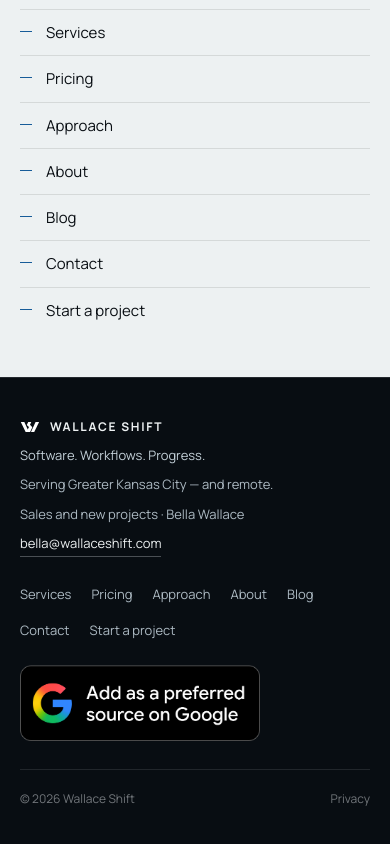
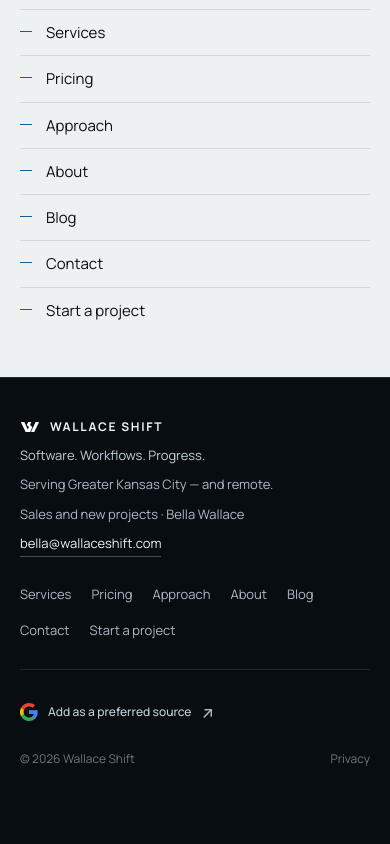
Before and after one commit to 5cylinders1/wallace-shift, a React (Vite) app: page /blog in a window 390 px wide. Shown: the part 558-1402 px from the top of the page. After the commit the page ends 1366 px from the top, so only its background shows below. Built offline with nearby package versions, Linux system fonts and the light colour scheme.

Commit message:
Refine preferred source link styling and footer placement, docs(blog): draft twelve CRM and automation articles with worksheets

```diff
--- a/blog/render.ts
+++ b/blog/render.ts
@@ -53,8 +53,15 @@ function header(): string {
 
 function footer(): string {
   return `<footer class="blog-footer"><div class="blog-container">
-    <div class="blog-footer__top"><div><a class="blog-brand" href="/"><img src="/brand/wallace-shift-logo-white.svg" width="22" height="14" alt="" /><span>Wallace Shift</span></a><p>Software. Workflows. Progress.</p></div><div class="blog-footer__links"><nav aria-label="Footer"><ul>${navLinks()}</ul></nav><a class="blog-footer__preferred-source" href="${safeUrl(siteFooter.preferredSource.href)}" target="_blank" rel="noopener noreferrer"><img src="${safeUrl(siteFooter.preferredSource.badge)}" alt="${escape(siteFooter.preferredSource.label)}" width="676" height="213" loading="lazy" decoding="async" /></a></div></div>
-    <div class="blog-footer__bottom"><p>© ${new Date().getFullYear()} Wallace Shift</p><a href="/privacy">Privacy</a></div>
+    <div class="blog-footer__top"><div><a class="blog-brand" href="/"><img src="/brand/wallace-shift-logo-white.svg" width="22" height="14" alt="" /><span>Wallace Shift</span></a><p>Software. Workflows. Progress.</p></div><nav aria-label="Footer"><ul>${navLinks()}</ul></nav></div>
+    <div class="blog-footer__bottom">
+      <p>© ${new Date().getFullYear()} Wallace Shift</p>
+      <a class="blog-footer__preferred-source" href="${safeUrl(siteFooter.preferredSource.href)}" aria-label="${escape(siteFooter.preferredSource.label)}" target="_blank" rel="noopener noreferrer">
+        <img src="${safeUrl(siteFooter.preferredSource.icon)}" alt="" width="18" height="18" loading="lazy" decoding="async" />
+        <span>${escape(siteFooter.preferredSource.text)}</span><span class="blog-footer__preferred-arrow" aria-hidden="true">↗</span>
+      </a>
+      <a class="blog-footer__privacy" href="/privacy">Privacy</a>
+    </div>
   </div></footer>`
 }
 
--- a/src/components/SiteFooter/SiteFooter.css
+++ b/src/components/SiteFooter/SiteFooter.css
@@ -66,24 +66,29 @@
   border-bottom-color: var(--color-ember);
 }
 
-.site-footer__links {
-  display: flex;
-  flex-direction: column;
-  align-items: flex-end;
-  gap: 24px;
-  max-width: 100%;
-}
-
 .site-footer__preferred-source {
-  display: block;
-  width: 240px;
-  max-width: 100%;
-  border-radius: 12px;
+  display: inline-flex;
+  align-items: center;
+  gap: 10px;
+  min-height: 32px;
+  font-size: 0.75rem;
+  font-weight: 500;
+  line-height: 1.5;
+  color: var(--color-silver);
+  transition: color var(--duration-hover) var(--ease-out-soft);
 }
 
 .site-footer__preferred-source img {
-  width: 100%;
-  height: auto;
+  flex-shrink: 0;
+}
+
+.site-footer__preferred-source:hover {
+  color: var(--color-soft-white);
+}
+
+.site-footer__preferred-arrow {
+  color: var(--color-muted);
+  font-size: 1rem;
 }
 
 .site-footer__nav ul {
@@ -101,13 +106,11 @@
   color: var(--color-ember);
 }
 
-/* Legal bar: copyright left, links right, on one line at every width wide
-   enough to hold them. */
+/* Utility row: a quiet Google link shares the baseline with the legal links. */
 .site-footer__legal {
-  display: flex;
-  flex-wrap: wrap;
+  display: grid;
+  grid-template-columns: 1fr auto auto;
   align-items: center;
-  justify-content: space-between;
   gap: 12px 24px;
   padding-top: clamp(20px, 2.5vw, 28px);
   border-top: 1px solid rgba(214, 218, 223, 0.12);
@@ -119,6 +122,8 @@
 }
 
 .site-footer__privacy {
+  padding-left: 24px;
+  border-left: 1px solid rgba(214, 218, 223, 0.16);
   font-size: 0.75rem;
   color: rgba(158, 163, 166, 0.7);
   transition: color var(--duration-hover) var(--ease-out-soft);
@@ -135,7 +140,20 @@
     gap: clamp(24px, 6vw, 36px);
   }
 
-  .site-footer__links {
-    align-items: flex-start;
+  .site-footer__legal {
+    grid-template-columns: 1fr auto;
+  }
+
+  .site-footer__preferred-source {
+    grid-column: 1 / -1;
+    grid-row: 1;
+    justify-self: start;
+    min-height: 44px;
+    margin-bottom: 4px;
+  }
+
+  .site-footer__privacy {
+    padding-left: 0;
+    border-left: 0;
   }
 }
--- a/src/components/SiteFooter/SiteFooter.tsx
+++ b/src/components/SiteFooter/SiteFooter.tsx
@@ -45,7 +45,6 @@ export function SiteFooter() {
             )}
           </div>
 
-          <div className="site-footer__links">
           <nav aria-label="Footer" className="site-footer__nav">
             <ul>
               {navRoutes.map((route) => (
@@ -58,28 +57,23 @@ export function SiteFooter() {
               </li>
             </ul>
           </nav>
-            <a
-              className="site-footer__preferred-source"
-              href={footer.preferredSource.href}
-              target="_blank"
-              rel="noopener noreferrer"
-            >
-              <img
-                src={footer.preferredSource.badge}
-                alt={footer.preferredSource.label}
-                width={676}
-                height={213}
-                loading="lazy"
-                decoding="async"
-              />
-            </a>
-          </div>
         </div>
 
         <div className="site-footer__legal">
           <p className="site-footer__copyright">
             &copy; {year} {siteMeta.name}
           </p>
+          <a
+            className="site-footer__preferred-source"
+            href={footer.preferredSource.href}
+            aria-label={footer.preferredSource.label}
+            target="_blank"
+            rel="noopener noreferrer"
+          >
+            <img src={footer.preferredSource.icon} alt="" width={18} height={18} loading="lazy" decoding="async" />
+            <span>{footer.preferredSource.text}</span>
+            <span className="site-footer__preferred-arrow" aria-hidden="true">↗</span>
+          </a>
           <PageLink href="/privacy" className="site-footer__privacy">
             Privacy
           </PageLink>
--- a/src/content/siteConfig.ts
+++ b/src/content/siteConfig.ts
@@ -185,13 +185,13 @@ export const contactCta = {
 
 export const footer = {
   tagline: 'Software. Workflows. Progress.',
-  // Google's official deeplink and dark English badge keep the same button
-  // available in the React site and the script-free blog. Always target the
-  // published domain, including when a reader is viewing a local preview.
+  // Share Google's deeplink between the React site and script-free blog.
+  // Always target the published domain, including in local previews.
   // https://developers.google.com/search/docs/appearance/preferred-sources
   preferredSource: {
     href: 'https://www.google.com/preferences/source?q=wallaceshift.com',
-    badge: '/brand/google-preferred-source-dark-en.png',
-    label: 'Add Wallace Shift as a preferred source on Google (opens in a new tab)',
+    icon: '/brand/google-g.png',
+    text: 'Add as a preferred source',
+    label: 'Add as a preferred source on Google: Wallace Shift (opens in a new tab)',
   },
 }
```
Also changed, not shown: blog/blog.css (+10 -6 lines), public/brand/google-g.png (added), 23 other files (tests, documents, lock files or other folders). Lines whose indentation alone changed are shown as unchanged.
